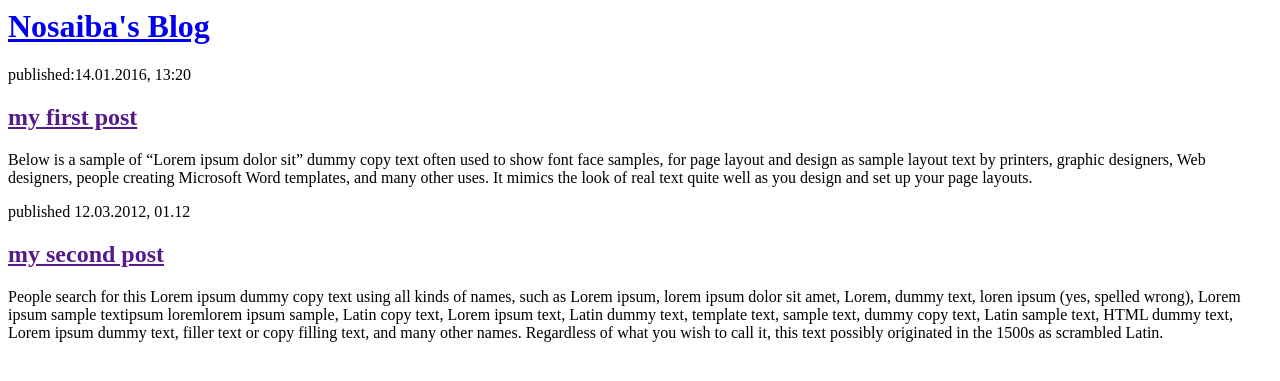
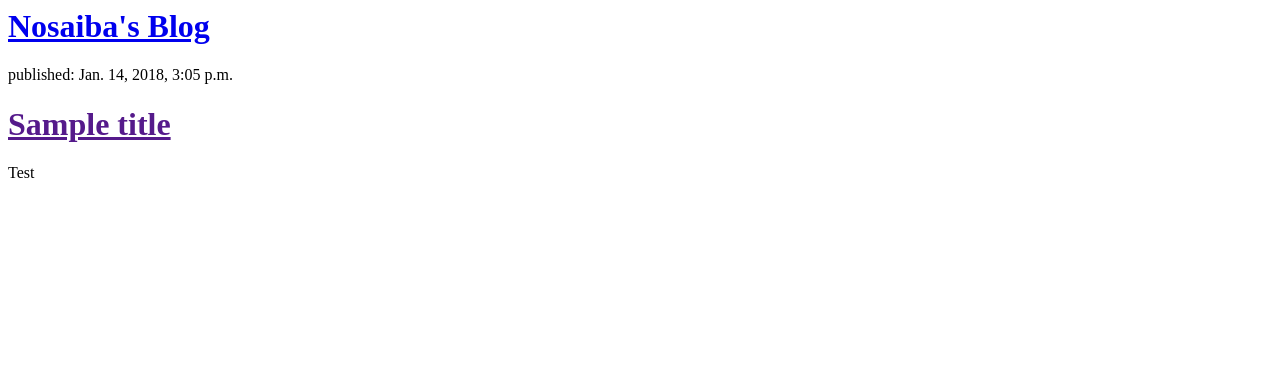
Before and after one commit to Nosaiba1/my-first-blog, a Django app: page / in a window 1280 px wide. Shown: the top 381 px of the page. Run offline with Django 3.2, Linux system fonts and the light colour scheme; data comes from the database, SQL or seed files in the repository; both versions use the stored data as it was after the commit.

Commit message:
modified templates to display posts from database

```diff
--- a/myblog/blog/templates/blog/post_list.html
+++ b/myblog/blog/templates/blog/post_list.html
@@ -6,28 +6,14 @@
         <div>
             <h1><a href="/">Nosaiba's Blog</a></h1>
         </div>
+        {% for post in posts %}
+            <div>
+                <p>published: {{ post.published_date }}</p>
+                <h1><a href="">{{ post.title }}</a></h1>
+                <p>{{ post.text|linebreaksbr }}</p>
 
-        <div>
-            <p>published:14.01.2016, 13:20</p>
-            <h2><a href="">my first post</a></h2>
-            <p>Below is a sample of “Lorem ipsum dolor sit” dummy copy text often used to show font face samples,
-            for page layout and design as sample layout text by printers, graphic designers, Web designers,
-            people creating Microsoft Word templates,
-            and many other uses. It mimics the look of real text quite well as you design and set up your page layouts. </p>
+            </div>
+        {% endfor %}
 
-        </div>
-
-        <div>
-            <p>published 12.03.2012, 01.12</p>
-            <h2><a href="">my second post</a></h2>
-            <p>People search for this Lorem ipsum dummy copy text using all kinds of names,
-            such as Lorem ipsum, lorem ipsum dolor sit amet, Lorem, dummy text, loren ipsum (yes, spelled wrong),
-            Lorem ipsum sample textipsum loremlorem ipsum sample, Latin copy text, Lorem ipsum text, Latin dummy text,
-            template text, sample text, dummy copy text, Latin sample text, HTML dummy text, Lorem ipsum dummy text,
-            filler text or copy filling text, and many other names. Regardless of what you wish to call it,
-            this text possibly originated in the 1500s as scrambled Latin.
-
-</p>
-        </div>
     </body>
 </html>
--- a/myblog/blog/views.py
+++ b/myblog/blog/views.py
@@ -1,4 +1,8 @@
 from django.shortcuts import render
+from .models import Post
+from .models import timezone
+
 
 def post_list(request):
-    return render(request, 'blog/post_list.html')
+    posts = Post.objects.filter(published_date__lte=timezone.now()).order_by('published_date')
+    return render(request, 'blog/post_list.html', {'posts':posts})
```
Also changed, not shown: myblog/db.sqlite3, 1 other file.
